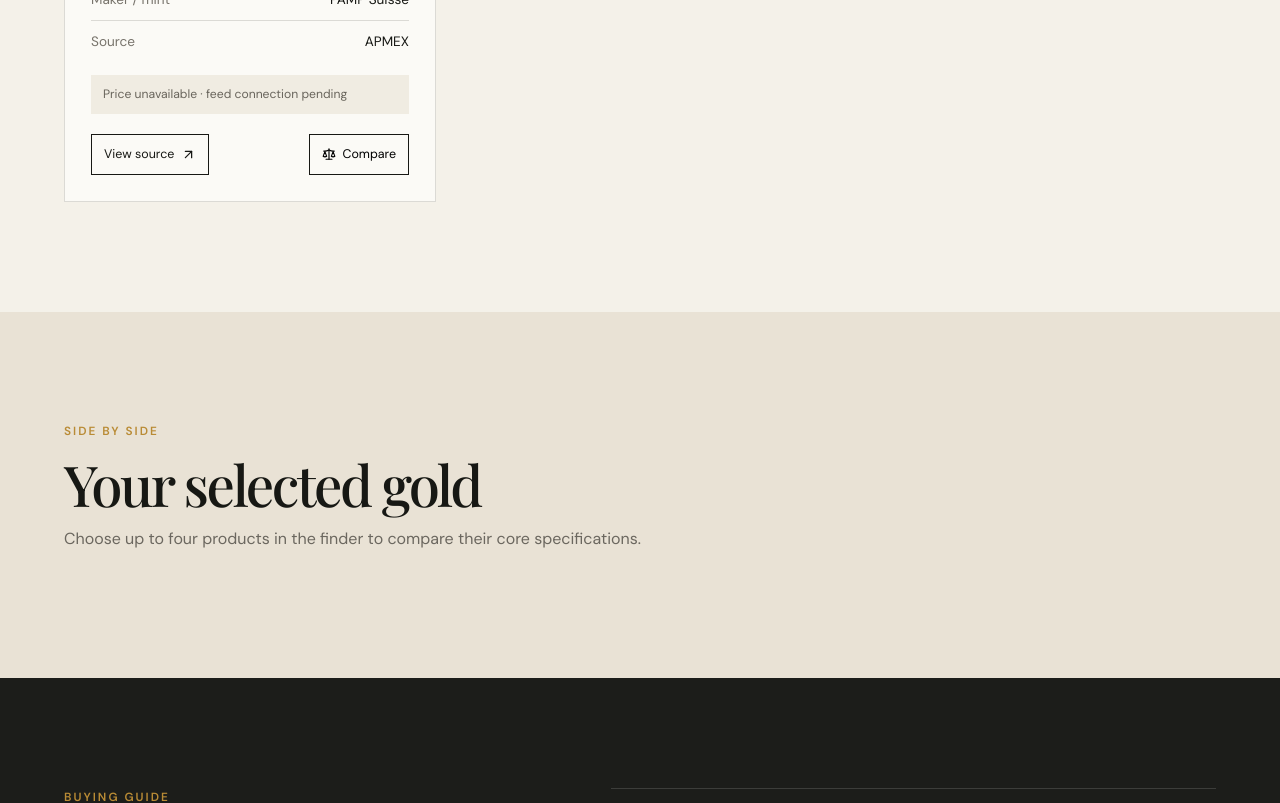
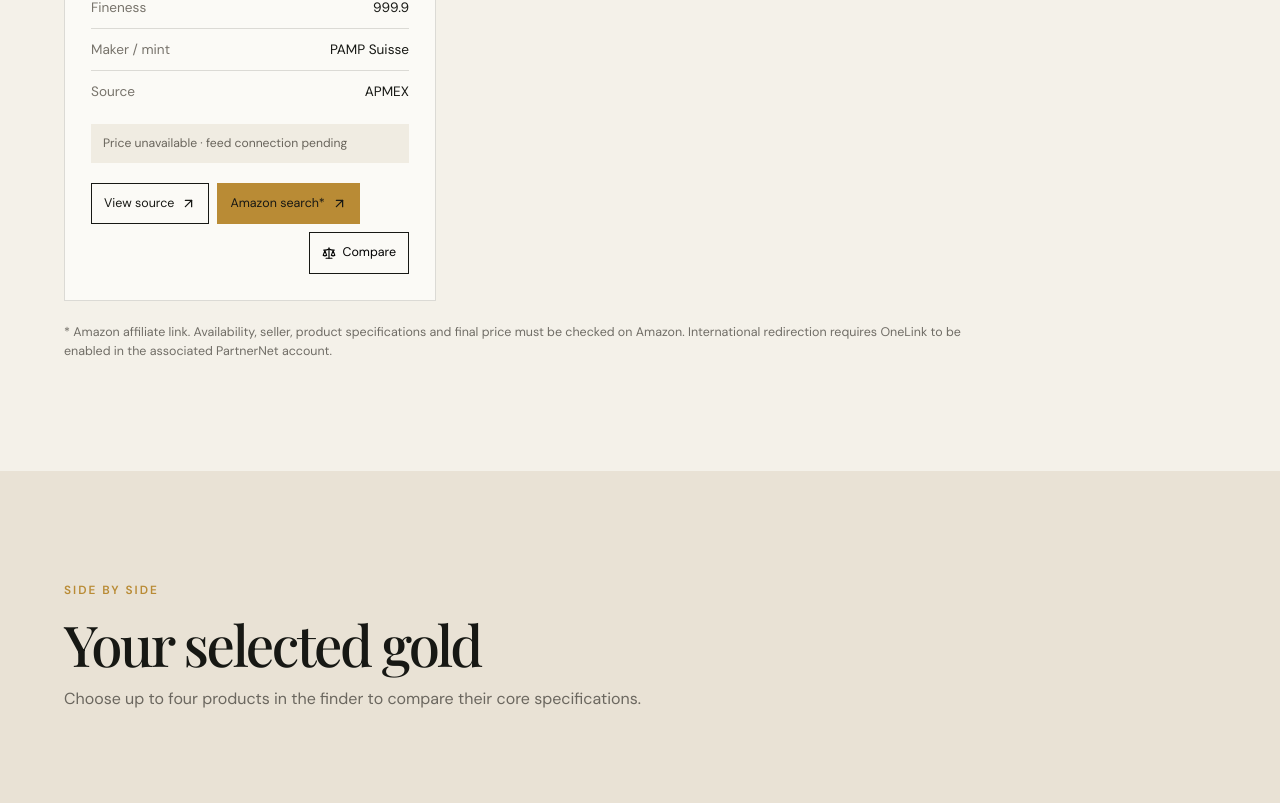
Before and after one commit to FunkeyMedia/gold-finder, a Next.js app: page / in a window 1280 px wide. Shown: the part 2340-3143 px from the top of the page. Built offline with nearby package versions, Linux system fonts and the light colour scheme; a web font is replaced by a local one.

Commit message:
Add Amazon PartnerNet affiliate links

```diff
--- /dev/null
+++ b/src/app/affiliate.css
@@ -0,0 +1,27 @@
+.actions {
+  flex-wrap: wrap;
+  justify-content: flex-start;
+}
+
+.actions a.amazon {
+  background: #b98b35;
+  border-color: #b98b35;
+  color: #171814;
+}
+
+.actions button {
+  margin-left: auto;
+}
+
+.amazon-note {
+  margin: 22px 0 0;
+  max-width: 920px;
+  color: #706d66;
+  font-size: 0.78rem;
+}
+
+@media (max-width: 590px) {
+  .actions button {
+    margin-left: 0;
+  }
+}
--- a/src/app/layout.tsx
+++ b/src/app/layout.tsx
@@ -1,5 +1,6 @@
 import type { Metadata } from 'next';
 import './globals.css';
+import './affiliate.css';
 
 export const metadata: Metadata = {
   title: 'Gold Finder — Compare physical gold with clarity',
--- a/src/components/GoldFinder.tsx
+++ b/src/components/GoldFinder.tsx
@@ -17,6 +17,8 @@ const sources=[
  ['APMEX','https://www.apmex.com/category/10000/gold','International product taxonomy'],
  ['BullionByPost','https://www.bullionbypost.co.uk/gold/','Weight-led browsing and product ranges']
 ];
+const amazonTrackingId='Onlinestarkei-21';
+const amazonUrl=(productName:string)=>`https://www.amazon.de/s?k=${encodeURIComponent(productName)}&tag=${amazonTrackingId}`;
 
 export default function GoldFinder(){
  const [query,setQuery]=useState(''); const [type,setType]=useState('All'); const [region,setRegion]=useState('International'); const [sort,setSort]=useState('name'); const [compare,setCompare]=useState<string[]>([]); const [mobile,setMobile]=useState(false);
@@ -30,15 +32,16 @@ export default function GoldFinder(){
   <section className="finder" id="finder"><div className="finder-intro"><p className="eyebrow">Gold finder</p><h2>A clearer way to explore physical gold.</h2><p>Use the essentials first. Every result links to a source page; live prices will appear only after an authorised feed is connected.</p></div>
    <div className="controls"><label className="search"><Search/><input value={query} onChange={e=>setQuery(e.target.value)} placeholder="Search coin, bar, mint or dealer"/></label><Select label="Format" icon={<SlidersHorizontal/>} value={type} set={setType} options={['All','Bar','Coin']}/><Select label="Delivery region" icon={<Globe2/>} value={region} set={setRegion} options={['International','Europe','UK','US']}/><Select label="Sort" icon={<ChevronDown/>} value={sort} set={setSort} options={['name','weight']}/></div>
    <div className="result-head"><span>{visible.length} recognised products</span><button onClick={()=>{setQuery('');setType('All');setRegion('International')}}>Reset filters</button></div>
-   <div className="grid">{visible.map((p,i)=><article className="card" key={p.id}><div className={`metal ${p.type.toLowerCase()}`}>{p.type==='Coin'?<Coins/>:<Box/>}<span>{String(i+1).padStart(2,'0')}</span></div><div className="card-body"><div className="tag">{p.type} · {p.weight}</div><h3>{p.name}</h3><dl><div><dt>Fine weight</dt><dd>{p.grams===33.93?'1 oz fine gold':`${p.grams} g`}</dd></div><div><dt>Fineness</dt><dd>{p.purity}</dd></div><div><dt>Maker / mint</dt><dd>{p.maker}</dd></div><div><dt>Source</dt><dd>{p.dealer}</dd></div></dl><p className="no-price">Price unavailable · feed connection pending</p><div className="actions"><a href={p.url} target="_blank" rel="nofollow sponsored noopener">View source <ArrowUpRight size={15}/></a><button className={compare.includes(p.id)?'selected':''} onClick={()=>toggle(p.id)}>{compare.includes(p.id)?<Check size={14}/>:<Scale size={14}/>} Compare</button></div></div></article>)}</div>
+   <div className="grid">{visible.map((p,i)=><article className="card" key={p.id}><div className={`metal ${p.type.toLowerCase()}`}>{p.type==='Coin'?<Coins/>:<Box/>}<span>{String(i+1).padStart(2,'0')}</span></div><div className="card-body"><div className="tag">{p.type} · {p.weight}</div><h3>{p.name}</h3><dl><div><dt>Fine weight</dt><dd>{p.grams===33.93?'1 oz fine gold':`${p.grams} g`}</dd></div><div><dt>Fineness</dt><dd>{p.purity}</dd></div><div><dt>Maker / mint</dt><dd>{p.maker}</dd></div><div><dt>Source</dt><dd>{p.dealer}</dd></div></dl><p className="no-price">Price unavailable · feed connection pending</p><div className="actions"><a href={p.url} target="_blank" rel="nofollow sponsored noopener">View source <ArrowUpRight size={15}/></a><a className="amazon" href={amazonUrl(p.name)} target="_blank" rel="nofollow sponsored noopener" aria-label={`Search for ${p.name} on Amazon, affiliate link`}>Amazon search* <ArrowUpRight size={15}/></a><button className={compare.includes(p.id)?'selected':''} onClick={()=>toggle(p.id)}>{compare.includes(p.id)?<Check size={14}/>:<Scale size={14}/>} Compare</button></div></div></article>)}</div>
+   <p className="amazon-note">* Amazon affiliate link. Availability, seller, product specifications and final price must be checked on Amazon. International redirection requires OneLink to be enabled in the associated PartnerNet account.</p>
    {!visible.length&&<div className="empty"><Search/><h3>No matches yet</h3><p>Try another region or remove a filter.</p></div>}
   </section>
   {compare.length>0&&<aside className="compare"><div><Scale/><strong>Compare selection</strong><span>{compare.length}/4 products</span></div><div>{compare.map(id=><button key={id} onClick={()=>toggle(id)}>{products.find(p=>p.id===id)?.name}<X size={13}/></button>)}</div><a href="#comparison">Review comparison</a></aside>}
   <section className="comparison" id="comparison"><p className="eyebrow">Side by side</p><h2>Your selected gold</h2>{compare.length?<div className="compare-grid">{compare.map(id=>{const p=products.find(x=>x.id===id)!;return <article key={id}><h3>{p.name}</h3><p>{p.type} · {p.weight}</p><p>{p.purity} fine</p><p>{p.maker}</p><a href={p.url} target="_blank" rel="nofollow sponsored noopener">Open source <ArrowUpRight size={14}/></a></article>})}</div>:<p className="muted">Choose up to four products in the finder to compare their core specifications.</p>}</section>
   <section className="guide" id="guide"><div><p className="eyebrow">Buying guide</p><h2>Know what you are comparing.</h2><p>Physical gold is simple in principle, but size, premium, delivery and storage all shape the final decision.</p><a href="https://www.royalmint.com/invest/discover/invest-in-gold/an-introduction-to-investing-in-precious-metals-what-are-my-options/" target="_blank">Read the source guide <ArrowUpRight size={15}/></a></div><div className="guide-list"><Guide n="01" title="Bars or coins?" text="Bars often concentrate value efficiently. Coins may offer recognisable designs and more flexible resale sizes."/><Guide n="02" title="Weight and fineness" text="One troy ounce equals 31.1035 grams. Fineness describes the proportion of pure gold in the item."/><Guide n="03" title="Premium and total cost" text="Compare fabrication premiums, insured delivery, payment fees and any applicable local taxes—not only the metal value."/><Guide n="04" title="Storage and exit" text="Plan secure storage, insurance and a resale route before buying. Terms differ by dealer and country."/></div></section>
-  <section className="trust" id="dealers"><ShieldCheck/><div><p className="eyebrow">Source-led by design</p><h2>Clarity before clicks.</h2></div><p>We do not invent ratings, prices or partnerships. Current links point to public dealer or mint pages. Future affiliate placements will be labelled, and sponsored status will never determine the displayed product facts.</p></section>
+  <section className="trust" id="dealers"><ShieldCheck/><div><p className="eyebrow">Source-led by design</p><h2>Clarity before clicks.</h2></div><p>We do not invent ratings, prices or partnerships. Dealer links point to public source pages. Amazon search links are clearly marked as affiliate links; sponsored status never determines the displayed product facts.</p></section>
   <section className="sources"><p className="eyebrow">Research references</p><h2>What shaped this first release.</h2><div>{sources.map(s=><a key={s[0]} href={s[1]} target="_blank"><strong>{s[0]}</strong><span>{s[2]}</span><ArrowUpRight/></a>)}</div></section>
-  <section className="about" id="about"><div><p className="eyebrow">About Gold Finder</p><h2>Built for calm, informed exploration.</h2></div><div><p>Gold Finder is an independent discovery interface for internationally recognised physical bullion products. It is not a dealer, broker or financial adviser.</p><p id="disclosure"><strong>Affiliate disclosure.</strong> Some outbound links may become affiliate links. If that happens, Gold Finder may earn a commission without changing your purchase price. Such links will be clearly marked.</p><p id="privacy"><strong>Privacy.</strong> This demonstration stores filter state in the page URL only. No account, analytics or contact form is enabled. Operator and jurisdiction details must be supplied before a production legal notice can be completed.</p></div></section>
+  <section className="about" id="about"><div><p className="eyebrow">About Gold Finder</p><h2>Built for calm, informed exploration.</h2></div><div><p>Gold Finder is an independent discovery interface for internationally recognised physical bullion products. It is not a dealer, broker or financial adviser.</p><p id="disclosure"><strong>Affiliate disclosure.</strong> As an Amazon Associate, Gold Finder earns from qualifying purchases. Links marked “Amazon search*” contain the PartnerNet tracking ID Onlinestarkei-21. Amazon availability and prices can change and are verified only on the destination page. Other outbound links currently point to public sources and are not presented as active partnerships.</p><p id="privacy"><strong>Privacy.</strong> This demonstration stores filter state in the page URL only. No account, analytics or contact form is enabled. Operator and jurisdiction details must be supplied before a production legal notice can be completed.</p></div></section>
   <section className="faq" id="faq"><p className="eyebrow">FAQ</p><h2>Answers without the sales pitch.</h2><details><summary>Does Gold Finder sell gold?</summary><p>No. It helps visitors explore products and continue to external dealer or mint pages.</p></details><details><summary>Are the prices live?</summary><p>No live price feed is connected in this release, so the interface does not display price claims.</p></details><details><summary>Is this financial advice?</summary><p>No. Gold can rise or fall in value. Consider your circumstances, costs, taxes and independent professional advice.</p></details></section>
   <footer><a className="brand" href="#top"><span>AU</span> GOLD FINDER</a><p>Independent discovery for physical gold.</p><div><a href="#disclosure">Affiliate disclosure</a><a href="#privacy">Privacy</a><a href="#faq">FAQ</a></div><small>© {new Date().getFullYear()} Gold Finder. Information only; no investment advice.</small></footer>
  </main>
```
Also changed, not shown: 1 other file (tests, documents, lock files or other folders).
